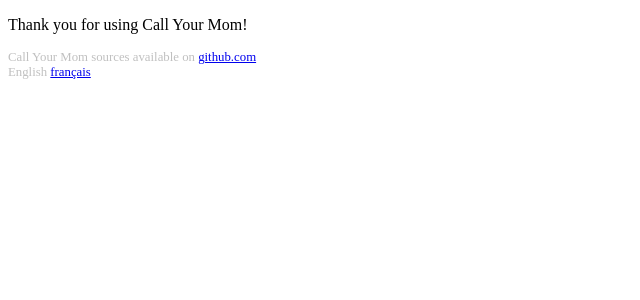
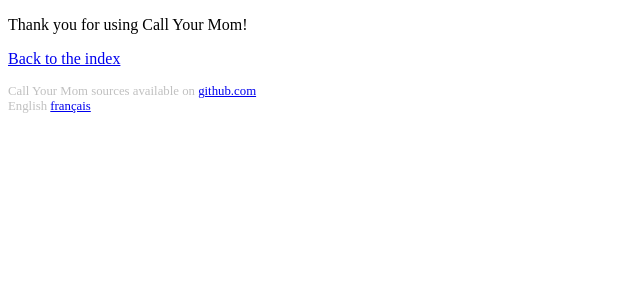
Before and after one commit to remram44/call_your_mom, a Django app: page /confirm in a window 1280 px wide. Shown: the top 300 px of the page, without its empty margins (0-640 px from the left). Run offline with Django 3.2, Linux system fonts and the light colour scheme.

Commit message:
Add "back to index" link to confirm page

```diff
--- a/call_your_mom/templates/call_your_mom/confirm.html
+++ b/call_your_mom/templates/call_your_mom/confirm.html
@@ -6,4 +6,6 @@
 
   <p>{% trans "Thank you for using Call Your Mom!" %}</p>
 
+  <p><a href="{% url 'index' %}">{% trans "Back to the index" %}</a></p>
+
 {% endblock %}
```
Also changed, not shown: call_your_mom/locale/fr/LC_MESSAGES/django.po.
